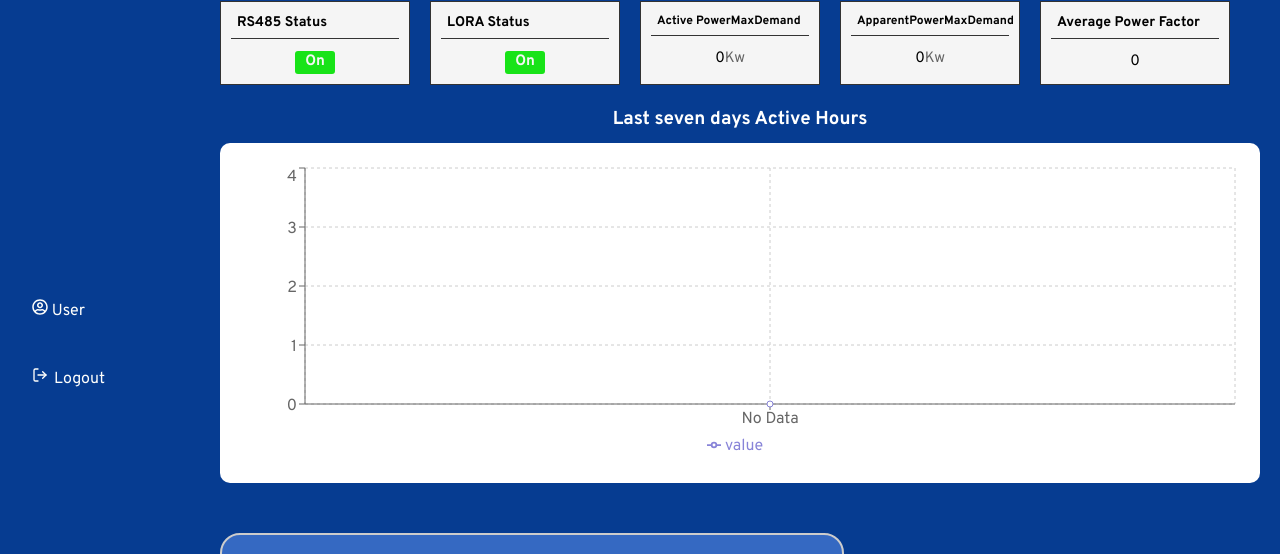
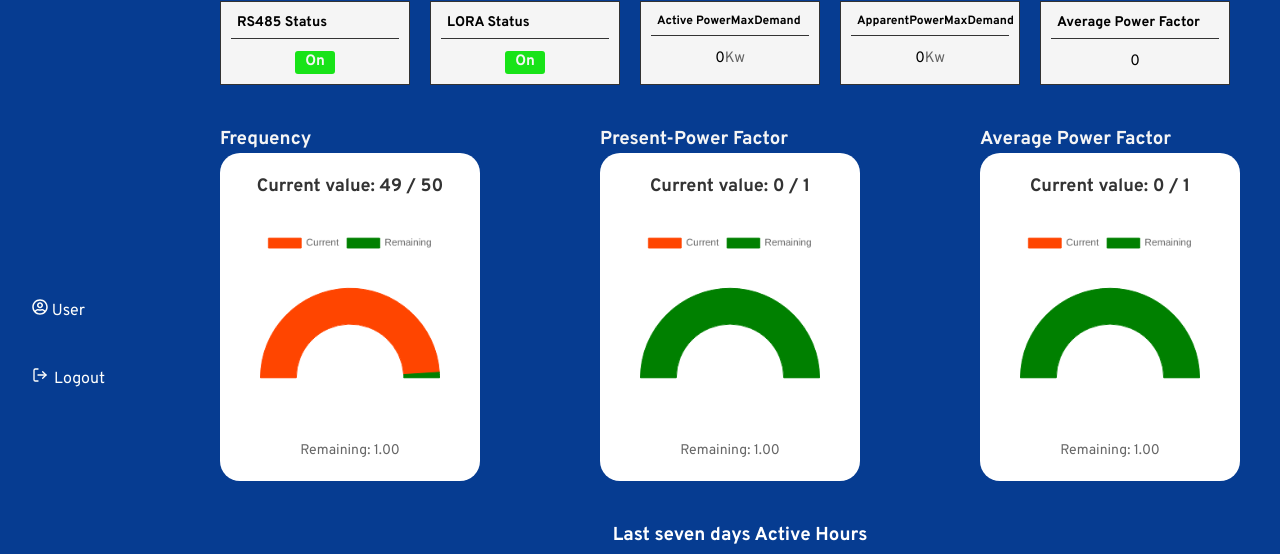
Before and after one commit to NissiSolution/Nissi_emd, a React (Vite) app: page /devices/1 in a window 1280 px wide. Shown: the part 386-940 px from the top of the page. Built offline with nearby package versions, Linux system fonts and the light colour scheme; no server answers; sample sign-in values are in the browser's storage.

Commit message:
changes in deviceView

```diff
--- a/src/pages/device/DeviceView.css
+++ b/src/pages/device/DeviceView.css
@@ -57,8 +57,9 @@
     text-align: center;
 }
 .frequency :nth-child(2){
-    background-color: #fff;
-
+    border-radius: 20px;
+    background-color: white;
+ padding: 20px;
 }
 
 .active-btn-time .time :nth-child(1){
@@ -98,7 +99,18 @@
 }
 
 .frequency{
-    width: 800px;
+    width: 280px;
+    color:#333;
+    padding: 10px;
+   max-height : 400px;
+}
+.frequency h3{
+    color: whitesmoke;
+}
+.pie-chart{
+    margin: 20px 0;
+    display: flex;
+    gap: 100px;
 }
 .device-details{
     padding: 10px;
@@ -235,7 +247,7 @@ font-size: 14px;
     width: 400px;
     text-align: left;
     z-index: 1000;
-    transition: all 0.3s 1s ease-out;
+    transition: all  1s cubic-bezier(0.075, 0.82, 0.165, 1);
   }
   .modal-overlay {
     z-index: 1000;
@@ -249,7 +261,7 @@ font-size: 14px;
     display: flex;
     justify-content: center;
     align-items: center;
-    transition: all 0.3s 1s ease-in-out;
+    transition: all 2s ease;
   }
 .modal .active {
     transform: translateY(0); /* Slide down to original position */
@@ -280,9 +292,7 @@ font-size: 14px;
     flex-direction: column;
     margin-bottom: 30px;
 }
-.frequency{
-    display: none;
-}
+
 .meter{
     all: unset;
 }
@@ -291,6 +301,11 @@ font-size: 14px;
     align-items: flex-start;
     justify-content: none;
     gap: 10px;
+}
+.pie-chart{
+    flex-direction: column;
+    gap: 20px;
+    align-items: center;
 }
 .device-details{
     padding: 5px;
@@ -324,9 +339,7 @@ p{
 .device-status .box{
     width: 100%;
 }
-.frequency{
-    display: none;
-}
+
 .active-power{
     display: none;
 }
--- a/src/pages/device/DeviceView.jsx
+++ b/src/pages/device/DeviceView.jsx
@@ -1,4 +1,4 @@
-import React,{useEffect, useState} from 'react'
+import React,{useEffect, useState,useCallback} from 'react'
 import axios from 'axios'
 import img from '../../assets/asset3.jpg'
 import './DeviceView.css'
@@ -11,10 +11,12 @@ import { format } from 'date-fns';
 import ReactLoading from 'react-loading';
 import { CSVLink } from "react-csv";
 import WorkingHours from './WorkingHours'
-import { Line } from 'react-chartjs-2';
 import { Chart as ChartJS, CategoryScale, LinearScale, PointElement, LineElement, Title, Tooltip, Legend } from 'chart.js';
-
+import { Line, Doughnut } from 'react-chartjs-2';
+import { Chart, ArcElement } from "chart.js";
+Chart.register(ArcElement, Tooltip, Legend);
 // Register the necessary Chart.js components
+import DoughnutChart from "./DoughnutChart";
 ChartJS.register(CategoryScale, LinearScale, PointElement, LineElement, Title, Tooltip, Legend);
 export default function DeviceView() {
   let {deviceId}=useParams();
@@ -469,7 +471,7 @@ document.onclick = handleDocumentClick;
 
     const intervalId = setInterval(() => {
       getCurrentData();
-    }, 2000);
+    }, 5000);
 
     return () => clearInterval(intervalId);
   }, [deviceId,currentDevice,deviceDetails]);
@@ -588,6 +590,12 @@ const calculateWorkingHours = (data) => {
 };
 
 
+const [currentValue, setCurrentValue] = useState(25);
+const handleValueChange = useCallback((newValue) => {
+  if (newValue !== currentValue) {
+    setCurrentValue(newValue);
+  }
+}, [currentValue]);
   return (
     <>
     <div className="device-view-page">
@@ -693,6 +701,26 @@ const calculateWorkingHours = (data) => {
 
           </div>
 <div className="chart-graph">
+  <div className="pie-chart">
+  <div className="frequency">
+
+<div className="freq"><h3>Frequency </h3></div>
+<DoughnutChart value={device?.freq||49} max={50} />
+
+</div>
+<div className="present-Power frequency">
+
+<div className="freq"><h3>Present-Power Factor </h3></div>
+<DoughnutChart value={presentPower?parseFloat(presentPower).toFixed(2):0} max={1} />
+</div>
+
+<div className="Average Power FactorPower frequency">
+
+<div className="freq"><h3>Average Power Factor </h3></div>
+<DoughnutChart value={avgPower&&parseFloat(avgPower).toFixed(2)||0} max={1} />
+</div>
+  </div>
+
 <div className="last-seven">
 
 <div>
@@ -714,8 +742,8 @@ const calculateWorkingHours = (data) => {
       )}
      </div>
       */}
+
 </div>
-
 
           <div className="device-table-details">
 
@@ -964,7 +992,7 @@ const calculateWorkingHours = (data) => {
                 <CSVLink
                     data={exportData}
                     headers={headers}
-                    filename={`emd-device-${dropdownValue}.csv`}
+                    filename={`emd-device-${currentDevice?.deviceId}${dropdownValue}.csv`}
                     style={{ textDecoration: 'none', color: 'inherit' }}
                 >
                     Download
--- /dev/null
+++ b/src/pages/device/DoughnutChart.jsx
@@ -0,0 +1,59 @@
+import React, { useMemo } from "react";
+import { Doughnut } from "react-chartjs-2";
+import { Chart as ChartJS, ArcElement } from "chart.js";
+
+// Register the required elements
+ChartJS.register(ArcElement);
+
+const DoughnutChart = React.memo(({ value, max }) => {
+  const maxValue = max; // Dynamic max value
+  const adjustedValue = Math.min(Math.max(value, 0), maxValue);
+  const remainingValue = maxValue - adjustedValue;
+
+  // Memoize the chart data to avoid unnecessary recalculations
+  const doughnutChartData = useMemo(() => ({
+    labels: ["Current", "Remaining"],
+    datasets: [
+      {
+        data: [adjustedValue, remainingValue],
+        backgroundColor: ["rgba(255, 69, 0, 1)", "rgba(0, 128, 0, 1)"],
+        borderColor: ["rgba(255, 69, 0, 1)", "rgba(0, 128, 0, 1)"],
+        borderWidth: 1,
+      },
+    ],
+  }), [adjustedValue]); // ✅ Only updates when value changes
+
+  // Memoize the chart options
+  const options = useMemo(() => ({
+    rotation: -90, // Start from the bottom
+    circumference: 180, // Half-pie effect
+    cutout: "60%", // Adjust for a gauge look
+    plugins: {
+      legend: { display: true }, // Show legend
+      tooltip: { enabled: true }, // Enable tooltips
+    },
+    animation: {
+      animateRotate: true, // Enable rotation animation
+      animateScale: true, // Enable scaling animation
+    },
+  }), []);
+
+  return (
+    <div style={{ textAlign: "center" }}>
+      {/* Text above the chart */}
+      <p style={{ marginBottom: "10px", fontSize: "18px", fontWeight: "bold" }}>
+        Current value: {adjustedValue} / {maxValue}
+      </p>
+
+      {/* Doughnut Chart */}
+      <Doughnut data={doughnutChartData} options={options} />
+
+      {/* Text below the chart */}
+      <p style={{ marginTop: "10px", fontSize: "14px", color: "#666" }}>
+        Remaining: {parseFloat(remainingValue).toFixed(2)}
+      </p>
+    </div>
+  );
+});
+
+export default DoughnutChart;
--- a/src/pages/user/User.css
+++ b/src/pages/user/User.css
@@ -11,6 +11,7 @@
 .user-main{
     grid-area: main;
     padding: 10px;
+    min-height: calc(100vh - 40px);
 }
 .user-footer{
     grid-area: footer;
@@ -123,7 +124,7 @@ margin: 10px;
     width: 400px;
     text-align: left;
     z-index: 1000;
-    transition: transform 0.3s ease, opacity 0.3s ease;
+    transition: all 1s ease;
   }
   .modal-overlay {
     z-index: 1000;
@@ -234,4 +235,25 @@ margin: 10px;
     border: 1px solid #ccc;
     border-radius: 5px;
   }
+
+
 }
+@media  only screen and (min-width:1330px){
+  .user-details{
+    background-color: #fff;
+    color: #000;
+     min-height:700px ;
+      width: 600px;
+      box-shadow: rgba(0, 0, 0, 0.1) 0px 4px 12px;
+
+      border-radius: 10px;
+      margin-left: 20px;
+  }
+  .user-box{
+      padding: 20px;
+      width: 100%;
+
+  }
+
+
+}
--- a/src/pages/user/Users.css
+++ b/src/pages/user/Users.css
@@ -69,6 +69,9 @@ color:  #FFFFFF;
 
 @media only screen and (max-width: 600px)
 {
+    .users-view{
+        min-width: 200px !important;
+     }
 
     .users-page{
         display: flex;
```
